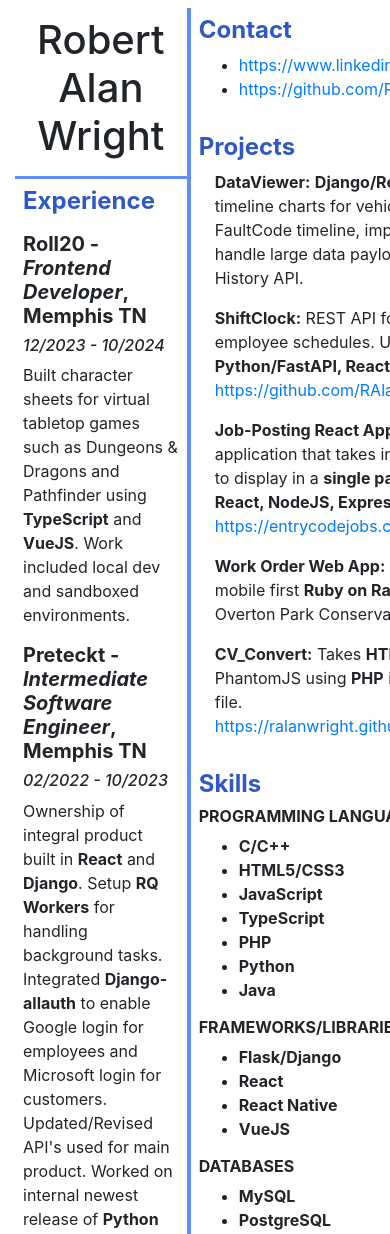
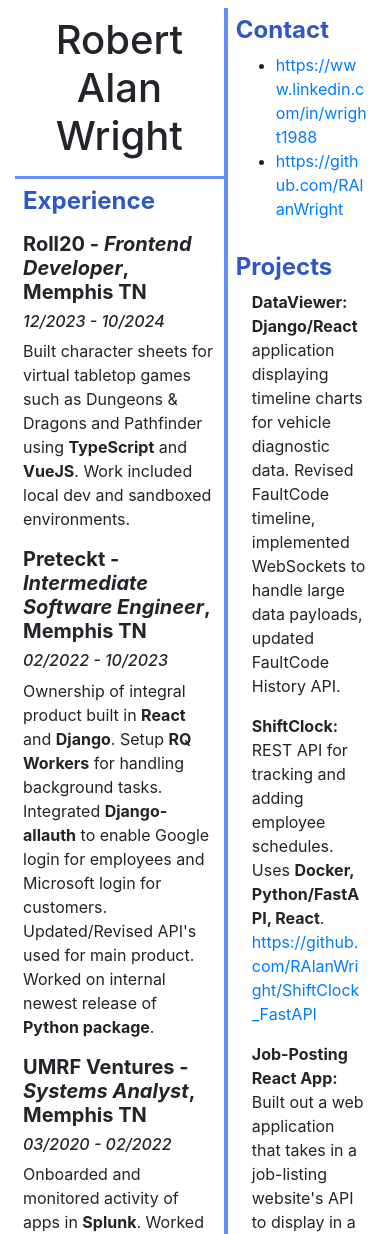
Before and after one commit to RAlanWright/CV_Convert, a PHP site: page / in a window 390 px wide; the page is wider, and only the part inside the window is pictured. Shown: the top 1234 px of that part. Run offline with PHP 8.4, Linux system fonts and the light colour scheme.

Commit message:
Ensure readability of column 2 as screen width goes down using @media rules

```diff
--- a/styles.css
+++ b/styles.css
@@ -24,6 +24,21 @@
 .col2 {
   flex: 30%;
   border-left: 3px solid #638DFD;
+    /* Enforce min-width and word wrap for Chrome */
+    min-width: 1rem;
+    overflow-wrap: break-word;
+
+    @media (max-width: 950px){
+      flex: 35%;
+    }
+
+    @media (max-width: 700px){
+      flex: 40%;
+    }
+
+    @media (max-width: 500px){
+      flex: 50%;
+    }
 }
 
 .strongFont {
```
